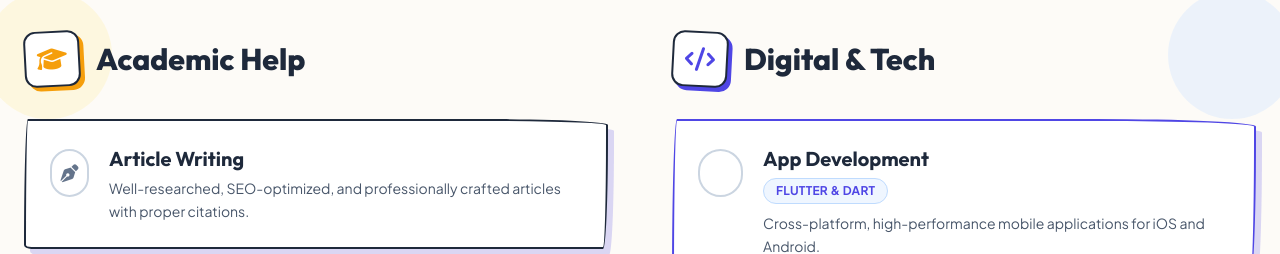
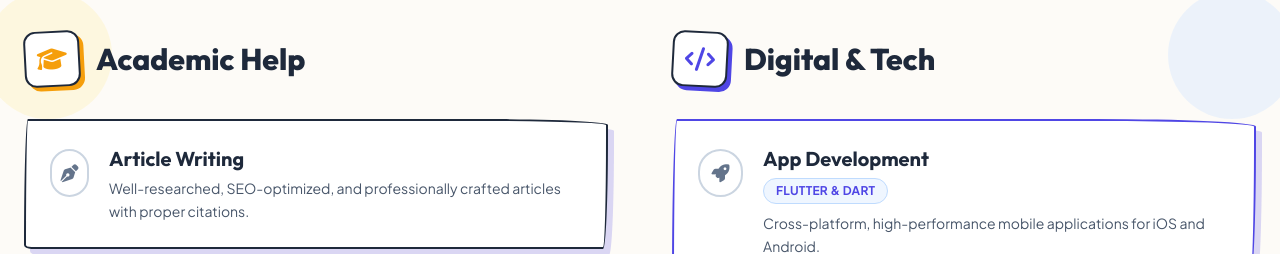
Before and after one commit to Motasaith/itqan_tech, a Next.js app: page / in a window 1280 px wide. Shown: the part 2299-2553 px from the top of the page. Built offline with nearby package versions, Linux system fonts and the light colour scheme.

Commit message:
Fix App Development icon to use solid icon instead of brand icon

```diff
--- a/app/page.tsx
+++ b/app/page.tsx
@@ -395,7 +395,7 @@ export default function Home() {
                             <div className="space-y-6">
                                 <div className="sketch-card p-6 flex items-start gap-5 group border-primary">
                                     <div className="mt-1 w-12 h-12 rounded-full border-2 border-slate-300 flex items-center justify-center text-slate-500 group-hover:bg-primary group-hover:text-white group-hover:border-ink transition-all">
-                                        <i className="fab fa-flutter text-lg"></i>
+                                        <i className="fas fa-rocket text-lg"></i>
                                     </div>
                                     <div>
                                         <h4 className="font-heading text-xl font-bold text-ink mb-1">App Development</h4>
```
